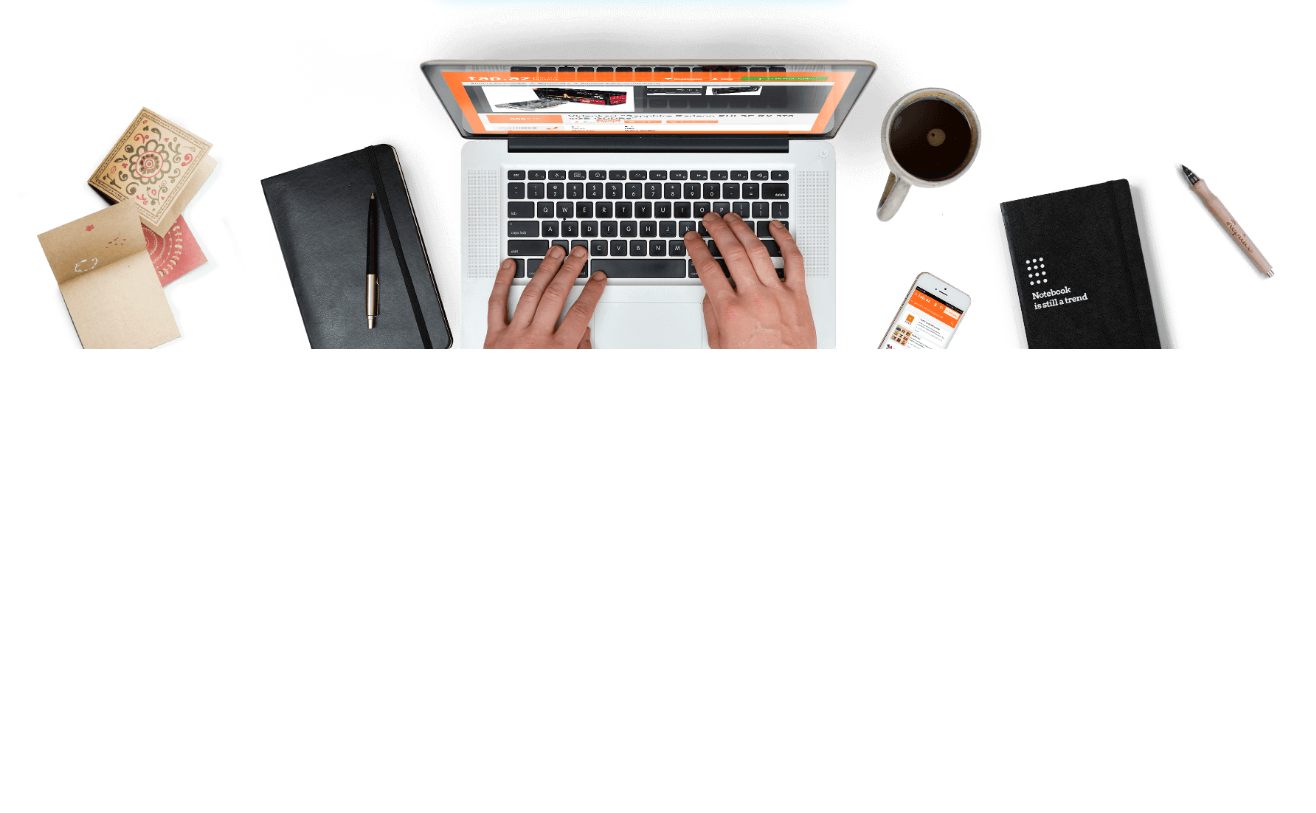
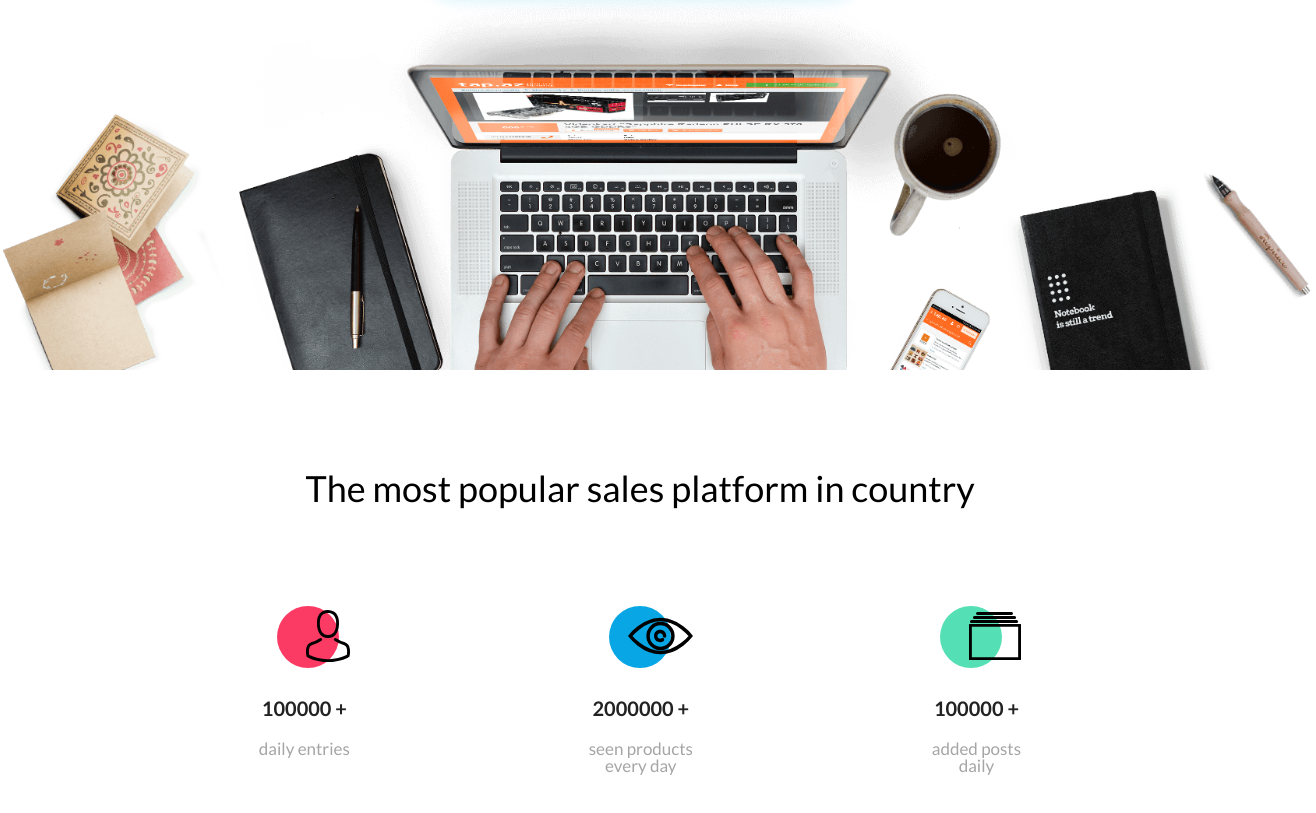
Before and after one commit to GrabowskaJoanna/best_shop, a plain HTML site: page index.html in a window 1280 px wide. Shown: the part 397-1210 px from the top of the page, 1316 px wide, since content can reach past the window. Before the commit the page ends 800 px from the top, so only its background shows below. Drawn offline with nearby package versions, Linux system fonts and the light colour scheme.

Commit message:
Opening & Statistics

```diff
--- a/assets/CSS/style.css
+++ b/assets/CSS/style.css
@@ -77,7 +77,7 @@ a {
     align-items: center;
     text-align: center;
 }
-.opening__title {
+.opening__header {
     font-family: var(--primary-font);
     font-size: 49px;
     font-weight: normal;
@@ -93,7 +93,7 @@ a {
     margin-bottom: 62px;
     margin-top: 20px;
 }
-.opening__CTA {
+.opening__button {
     background-color: var(--color-primary);
     border-radius: 40px;
     padding: 22px 157px 23px 157px;
@@ -104,3 +104,77 @@ a {
     margin-top: 58px;
     box-shadow: 3px 10px 14px var(--color-primary-shadow);
 }
+
+/*statistics*/
+.statistics {
+    display: flex;
+    justify-content: center;
+    margin-bottom: 122px;
+}
+
+.statistics__header {
+    font-family: var(--primary-font);
+    color: var(--color-black);
+    margin: 100px;
+    font-size: 36px;
+    text-align: center;
+}
+.statistics__cards {
+    display: flex;
+    justify-content: space-evenly;
+    text-align: center;
+    align-items: center;
+}
+.card__number {
+    font-family: var(--primary-font);
+    font-weight: bolder;
+    font-size: 20px;
+    line-height: 24px;
+    padding: 20px 0;
+}
+.card__text {
+    font-family: var(--primary-font) ;
+    font-size: 17px;
+    color: var(--color-grey);
+    min-height: 34px;
+}
+.statistics__card {
+    position: relative;
+    display: flex;
+    flex-direction: column;
+}
+.statistics__card::before {
+    content: "";
+    /*display: block;*/
+    width: 62px;
+    height: 62px;
+    border-radius: 50%;
+    position: absolute;
+    z-index: -1;
+    display: flex;
+    justify-content: flex-end;
+    align-items: center;
+}
+.statistics__card:first-of-type::before {
+    background-color: var(--color-redish);
+    left: 18px;
+}
+.statistics__card:nth-of-type(2)::before {
+    background-color: var(--color-primary);
+    left: 20px;
+}
+.statistics__card:last-of-type::before {
+    background-color: var(--color-green);
+    left: 8px;
+}
+.statistics .container {
+    display: flex;
+    flex-direction: column;
+    width: 1240px;
+}
+.card__img {
+    display: flex;
+    justify-content: flex-end;
+    min-height: 70px;
+    padding-bottom: 10px
+}
--- a/index.html
+++ b/index.html
@@ -38,12 +38,42 @@
     </div>
 </header>
 <section class="opening">
-    <div class="opening__content">
-    <h1 class="opening__title">Sell More!</h1>
-    <p class="opening__text">Open shop on our platform increase your sales</p>
-    <a href="#" class="opening__CTA">Open your shop</a>
+    <div class="container">
+        <article class="opening__content">
+            <h1 class="opening__header">Sell More!</h1>
+            <p class="opening__text">Open shop on our platform increase your sales</p>
+            <a href="#" class="opening__button">Open your shop</a>
+        </article>
+    <img src="assets/images/Background.png" alt="background" class="opening__img">
     </div>
-    <img src="assets/images/Background.png" alt="background" class="opening__img">
+</section>
+<section class="statistics">
+    <div class="container">
+        <h2 class="statistics__header">The most popular sales platform in country</h2>
+        <article class="statistics__cards">
+            <div class="statistics__card">
+                <div class="card__img">
+                    <img src="assets/images/Person.svg" alt="person">
+                </div>
+                <h3 class="card__number">100000 +</h3>
+                <p class="card__text">daily entries</p>
+            </div>
+            <div class="statistics__card">
+                <div class="card__img">
+                    <img src="assets/images/Eye.svg" alt="eye">
+                </div>
+                <h3 class="card__number">2000000 +</h3>
+                <p class="card__text">seen products <br> every day</p>
+            </div>
+            <div class="statistics__card">
+                <div class="card__img">
+                    <img src="assets/images/Catalog.svg" alt="catalog">
+                </div>
+                <h3 class="card__number">100000 +</h3>
+                <p class="card__text">added posts <br> daily</p>
+            </div>
+        </article>
+    </div>
 </section>
 </body>
 </html>
```
